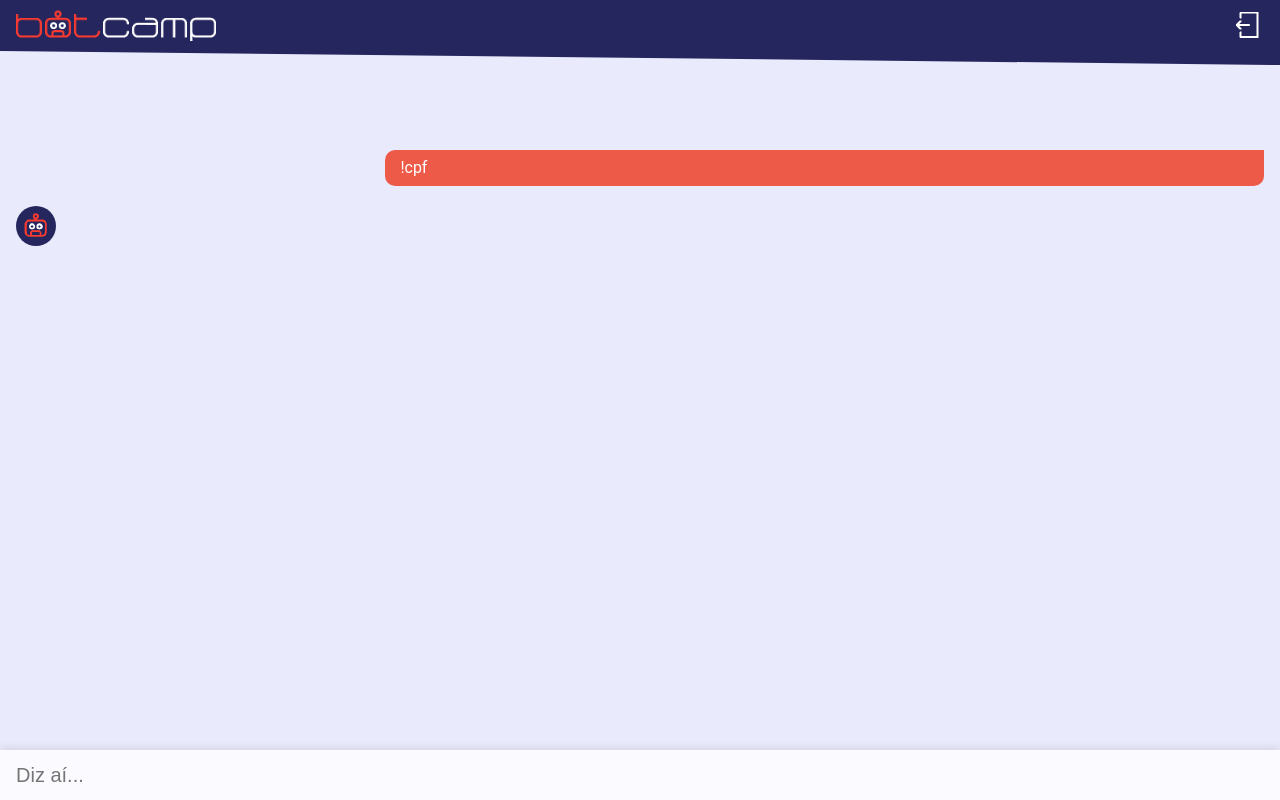
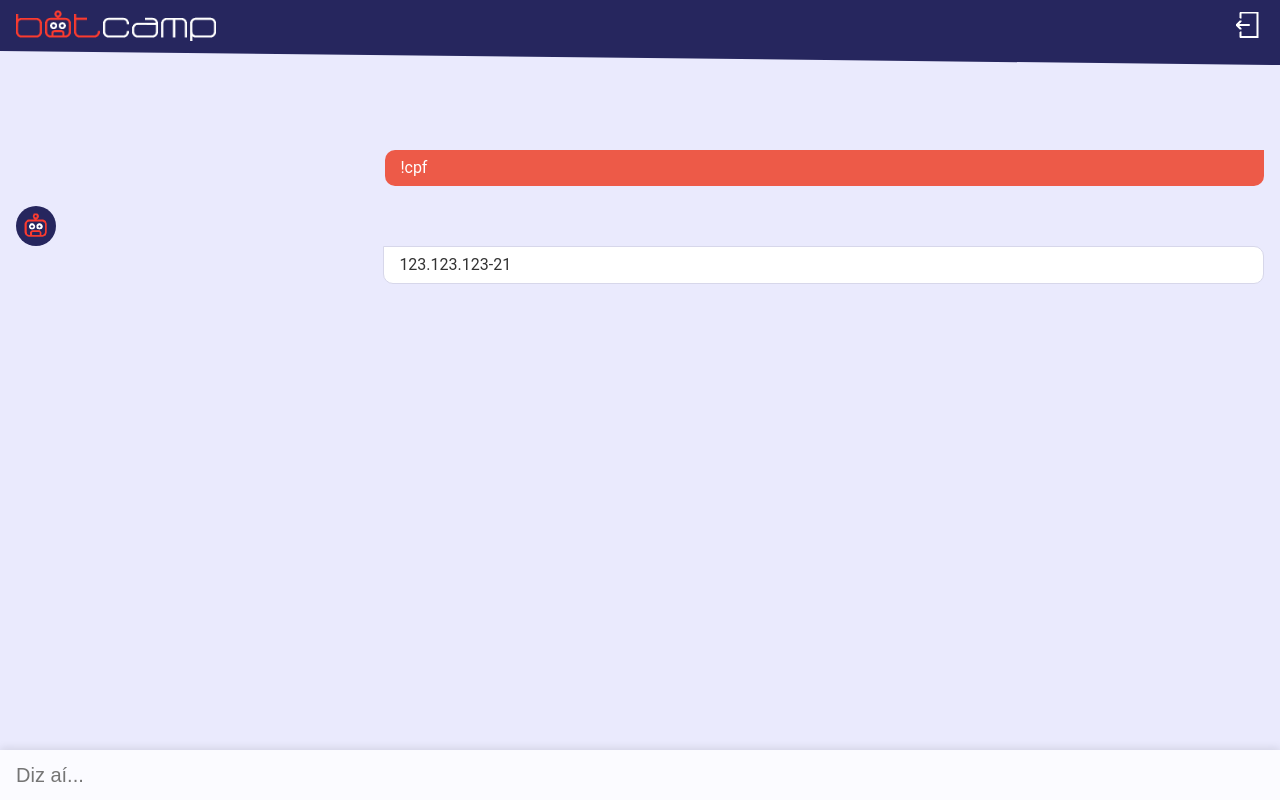
Before and after one commit to JonathanRamosNascimento/botcamp, a React (Create React App) app in the folder app/: page /chat in a window 1280 px wide. Built offline with nearby package versions, Linux system fonts and the light colour scheme.

Commit message:
Variações do message

```diff
--- a/app/src/components/MessageBotcamp/index.js
+++ b/app/src/components/MessageBotcamp/index.js
@@ -2,14 +2,15 @@ import styled from "styled-components";
 
 const MessageBotcamp = styled.p`
     font-family: Roboto, sans-serif;
-    background-color: rgba(238, 62, 37, 0.83);
-    color: #fff;
+    background-color: ${({bot}) => bot ? "#fff" : "rgba(238, 62, 37, 0.83)"};
+    color: ${({bot}) => bot ? "#333" : "#fff"};
     padding: 10px 15px;
     width: 68%;
     margin-left: auto;
     margin-top: 30px;
     margin: 0 0 20px auto;
-    border-radius: 10px 0 10px 10px;
+    border-radius: ${({bot}) => bot ? "0 10px 10px 10px" : "10px 0 10px 10px"};
+    ${({bot}) => bot && "border: 1px solid #d7d7ea"};
 
     &:first-child {
         margin-top: 50px;
--- a/app/src/pages/Chat/index.js
+++ b/app/src/pages/Chat/index.js
@@ -20,6 +20,7 @@ const Chat = () =>
         <MessageWrapper>
             <MessageBotcamp>!cpf</MessageBotcamp>
             <AvatarBot />
+            <MessageBotcamp bot>123.123.123-21</MessageBotcamp>
         </MessageWrapper>
         <InputMessage />
     </>
```
